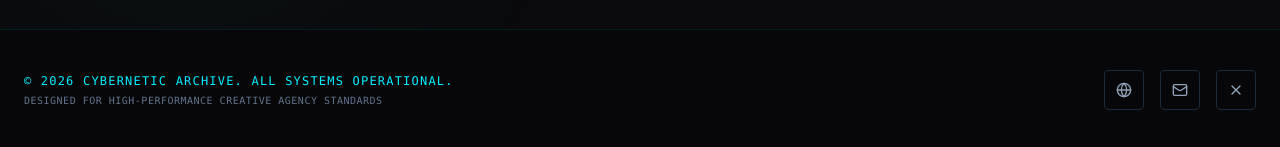
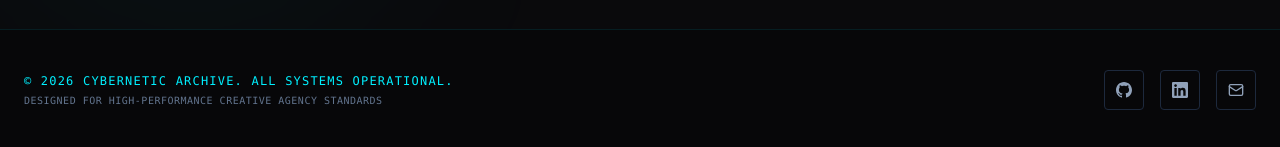
Before and after one commit to trungdang23/Portfolio, a React (Vite) app: page / in a window 1280 px wide. Shown: the part 3732-3879 px from the top of the page. Built offline with nearby package versions, Linux system fonts and the light colour scheme.

Commit message:
fix: update footer social links

```diff
--- a/src/App.jsx
+++ b/src/App.jsx
@@ -194,14 +194,14 @@
             <p className="text-[10px] text-slate-500 mt-1 uppercase tracking-wider font-mono">Designed for high-performance creative agency standards</p>
           </div>
           <div className="flex gap-4">
-            <a href="#" className="w-10 h-10 border border-slate-800 rounded flex items-center justify-center hover:border-[#00f0ff] text-slate-400 hover:text-[#00f0ff] transition-all duration-300">
-              <Globe className="w-4 h-4" />
+            <a href="https://github.com/trungdang23" target="_blank" rel="noopener noreferrer" className="w-10 h-10 border border-slate-800 rounded flex items-center justify-center hover:border-[#00f0ff] text-slate-400 hover:text-[#00f0ff] transition-all duration-300">
+              <svg className="w-4 h-4" viewBox="0 0 24 24" fill="currentColor"><path d="M12 0c-6.626 0-12 5.373-12 12 0 5.302 3.438 9.8 8.207 11.387.599.111.793-.261.793-.577v-2.234c-3.338.726-4.033-1.416-4.033-1.416-.546-1.387-1.333-1.756-1.333-1.756-1.089-.745.083-.729.083-.729 1.205.084 1.839 1.237 1.839 1.237 1.07 1.834 2.807 1.304 3.492.997.107-.775.418-1.305.762-1.604-2.665-.305-5.467-1.334-5.467-5.931 0-1.311.469-2.381 1.236-3.221-.124-.303-.535-1.524.117-3.176 0 0 1.008-.322 3.301 1.23.957-.266 1.983-.399 3.003-.404 1.02.005 2.047.138 3.006.404 2.291-1.552 3.297-1.23 3.297-1.23.653 1.653.242 2.874.118 3.176.77.84 1.235 1.911 1.235 3.221 0 4.609-2.807 5.624-5.479 5.921.43.372.823 1.102.823 2.222v3.293c0 .319.192.694.801.576 4.765-1.589 8.199-6.086 8.199-11.386 0-6.627-5.373-12-12-12z"/></svg>
             </a>
-            <a href="#" className="w-10 h-10 border border-slate-800 rounded flex items-center justify-center hover:border-[#00f0ff] text-slate-400 hover:text-[#00f0ff] transition-all duration-300">
+            <a href="https://www.linkedin.com/in/dangviettrung/" target="_blank" rel="noopener noreferrer" className="w-10 h-10 border border-slate-800 rounded flex items-center justify-center hover:border-[#00f0ff] text-slate-400 hover:text-[#00f0ff] transition-all duration-300">
+              <svg className="w-4 h-4" viewBox="0 0 24 24" fill="currentColor"><path d="M20.447 20.452h-3.554v-5.569c0-1.328-.027-3.037-1.852-3.037-1.853 0-2.136 1.445-2.136 2.939v5.667H9.351V9h3.414v1.561h.046c.477-.9 1.637-1.85 3.37-1.85 3.601 0 4.267 2.37 4.267 5.455v6.286zM5.337 7.433c-1.144 0-2.063-.926-2.063-2.065 0-1.138.92-2.063 2.063-2.063 1.14 0 2.064.925 2.064 2.063 0 1.139-.925 2.065-2.064 2.065zm1.782 13.019H3.555V9h3.564v11.452zM22.225 0H1.771C.792 0 0 .774 0 1.729v20.542C0 23.227.792 24 1.771 24h20.451C23.2 24 24 23.227 24 22.271V1.729C24 .774 23.2 0 22.222 0h.003z"/></svg>
+            </a>
+            <a href="mailto:trung.dang.cv@gmail.com" className="w-10 h-10 border border-slate-800 rounded flex items-center justify-center hover:border-[#00f0ff] text-slate-400 hover:text-[#00f0ff] transition-all duration-300">
               <Mail className="w-4 h-4" />
-            </a>
-            <a href="#" className="w-10 h-10 border border-slate-800 rounded flex items-center justify-center hover:border-[#00f0ff] text-slate-400 hover:text-[#00f0ff] transition-all duration-300">
-              <X className="w-4 h-4" />
             </a>
           </div>
         </div>
```
